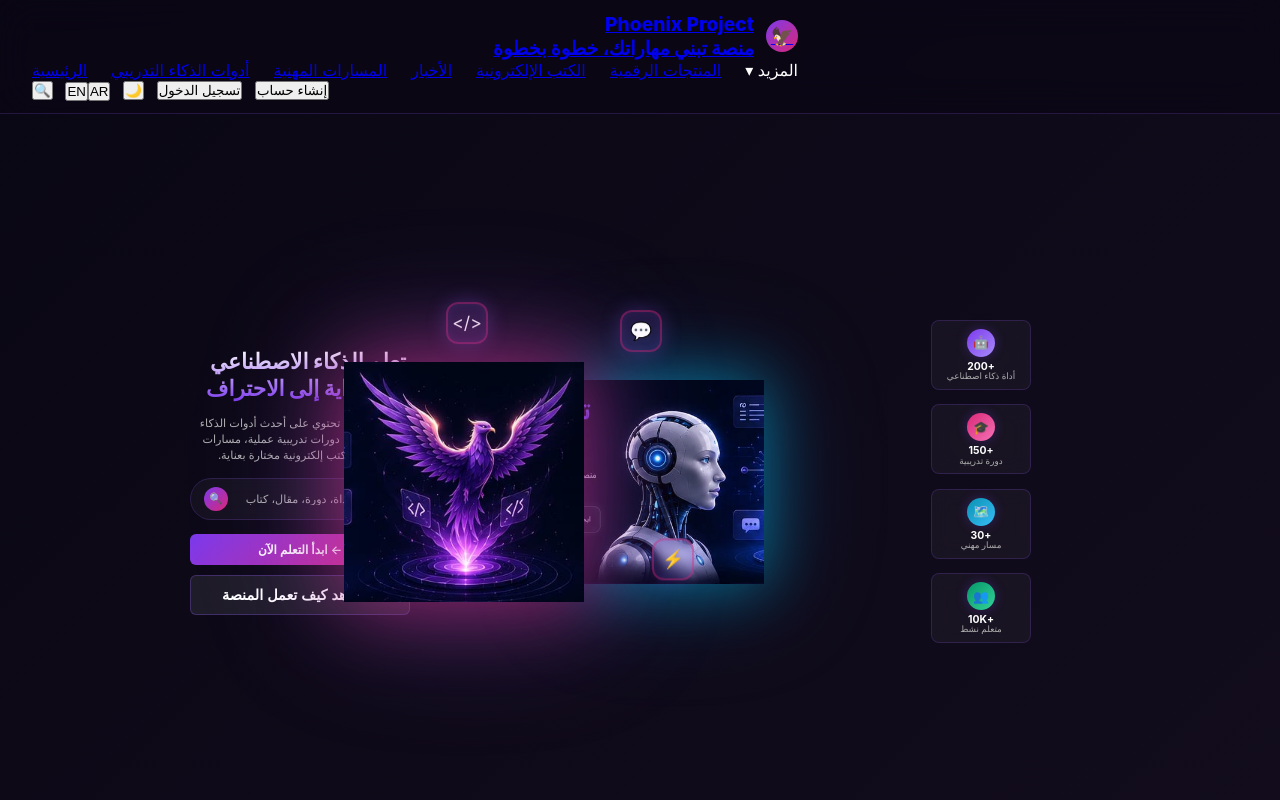
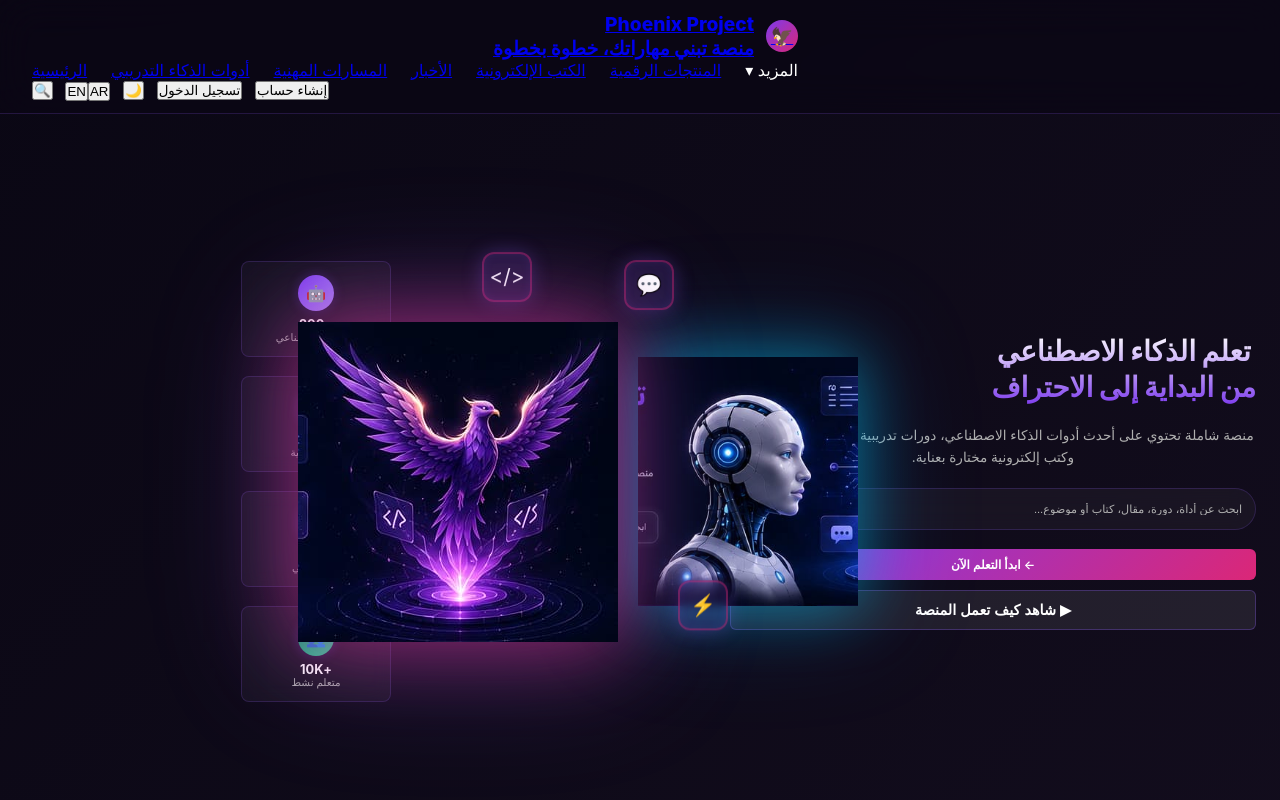
Before and after one commit to tambeabdulkarim/ai-priject, a Next.js app: page /ar in a window 1280 px wide. Shown: the top 800 px of the page. Built offline with nearby package versions, Linux system fonts and the light colour scheme.

Commit message:
refactor: restructure hero layout to match reference - wider text, larger images, proportional spacing

```diff
--- a/src/app/globals.css
+++ b/src/app/globals.css
@@ -174,51 +174,51 @@ body {
 /* HERO SECTION - FIT 100VH MINUS NAVBAR */
 .ph-hero {
   height: calc(100vh - 65px);
-  padding: 1.5rem 1rem;
+  padding: 2rem 1.5rem;
   display: flex;
   align-items: center;
   position: relative;
   overflow: hidden;
 }
 
-/* 3-COLUMN LAYOUT: STATS | SCENE | TEXT */
+/* 3-COLUMN LAYOUT: TEXT (L) | ILLUSTRATION (CENTER) | STATS (R) */
 .ph-hero-inner {
-  max-width: 1500px;
+  max-width: 1600px;
   width: 100%;
   height: 100%;
   margin: 0 auto;
   display: grid;
-  grid-template-columns: 100px 1fr 240px;
-  gap: 1.5rem;
+  grid-template-columns: 320px 1fr 150px;
+  gap: 2rem;
   align-items: center;
   justify-items: center;
   position: relative;
 }
 
-/* ILLUSTRATION CONTAINER - ROBOT (LEFT) + PHOENIX (RIGHT) */
+/* ILLUSTRATION CONTAINER - CENTER (LARGE) */
 .ph-illus-container {
   display: flex;
   align-items: center;
   justify-content: center;
-  gap: 0;
+  gap: 20px;
   position: relative;
   height: 100%;
-  max-height: 300px;
+  max-height: 380px;
   width: 100%;
-  max-width: 600px;
+  max-width: 800px;
   grid-column: 2;
 }
 
-/* STATS PANEL - VERTICAL RIGHT COLUMN */
+/* STATS PANEL - RIGHT COLUMN (VERTICAL) */
 .ph-hero-stats {
   display: flex;
   flex-direction: column;
-  gap: 0.9rem;
+  gap: 1.2rem;
   z-index: 2;
-  width: 100px;
+  width: 150px;
   height: 100%;
-  max-height: 300px;
-  grid-column: 1;
+  max-height: 350px;
+  grid-column: 3;
   grid-row: 1;
   justify-content: center;
 }
@@ -227,8 +227,8 @@ body {
   display: flex;
   flex-direction: column;
   align-items: center;
-  gap: 0.3rem;
-  padding: 0.5rem 0.4rem;
+  gap: 0.5rem;
+  padding: 0.8rem 0.6rem;
   background: rgba(255, 255, 255, 0.04);
   border: 1px solid rgba(139, 92, 246, 0.2);
   border-radius: 8px;
@@ -245,34 +245,34 @@ body {
 }
 
 .ph-hstat-icon {
-  width: 28px;
-  height: 28px;
+  width: 36px;
+  height: 36px;
   border-radius: 50%;
   display: flex;
   align-items: center;
   justify-content: center;
-  font-size: 0.8rem;
+  font-size: 1rem;
   box-shadow: 0 0 12px rgba(124, 58, 237, 0.3);
 }
 
 .ph-hstat-num {
-  font-size: 0.65rem;
+  font-size: 0.8rem;
   font-weight: 700;
   line-height: 1;
 }
 
 .ph-hstat-lbl {
-  font-size: 0.55rem;
+  font-size: 0.65rem;
   color: var(--text-secondary);
-  line-height: 1;
+  line-height: 1.1;
   white-space: nowrap;
 }
 
-/* PHOENIX - RIGHT SIDE (LANDSCAPE SCENE) */
+/* PHOENIX - RIGHT (LARGER) */
 .ph-illus-phoenix {
   position: relative;
-  height: 240px;
-  width: 240px;
+  height: 320px;
+  width: 320px;
   display: flex;
   align-items: center;
   justify-content: center;
@@ -291,8 +291,8 @@ body {
 
 .ph-phoenix-glow {
   position: absolute;
-  width: 320px;
-  height: 320px;
+  width: 400px;
+  height: 400px;
   background: radial-gradient(circle, rgba(219, 39, 119, 0.4) 0%, rgba(139, 92, 246, 0.2) 40%, transparent 70%);
   border-radius: 50%;
   filter: blur(40px);
@@ -303,11 +303,11 @@ body {
   animation: ph-glow-pulse 3s ease-in-out infinite;
 }
 
-/* ROBOT - LEFT SIDE (LANDSCAPE SCENE) */
+/* ROBOT - LEFT (LARGER) */
 .ph-illus-robot {
   position: relative;
-  height: 220px;
-  width: 180px;
+  height: 280px;
+  width: 220px;
   display: flex;
   align-items: center;
   justify-content: center;
@@ -325,8 +325,8 @@ body {
 
 .ph-robot-glow {
   position: absolute;
-  width: 280px;
-  height: 280px;
+  width: 340px;
+  height: 340px;
   background: radial-gradient(circle, rgba(6, 182, 212, 0.3) 0%, rgba(59, 130, 246, 0.15) 40%, transparent 70%);
   border-radius: 50%;
   filter: blur(35px);
@@ -350,8 +350,8 @@ body {
 
 .ph-float-icon {
   position: absolute;
-  width: 42px;
-  height: 42px;
+  width: 50px;
+  height: 50px;
   display: flex;
   align-items: center;
   justify-content: center;
@@ -360,75 +360,74 @@ body {
 
 /* Top corners above bird and robot */
 .ph-float-icon.top-left {
-  top: -15px;
-  left: 5%;
+  top: -25px;
+  left: 10%;
   animation-delay: 0s;
 }
 
 .ph-float-icon.top-right {
-  top: -15px;
-  right: 5%;
+  top: -25px;
+  right: 10%;
   animation-delay: 1s;
 }
 
 /* Sides integrated with bird and robot */
 .ph-float-icon.bottom-left {
-  bottom: 50px;
-  left: -20px;
+  bottom: 40px;
+  left: -30px;
   animation-delay: 0.5s;
 }
 
 .ph-float-icon.bottom-right {
-  bottom: 50px;
-  right: -20px;
+  bottom: 40px;
+  right: -30px;
   animation-delay: 1.5s;
 }
 
 .ph-icon-box {
-  width: 42px;
-  height: 42px;
+  width: 50px;
+  height: 50px;
   background: rgba(139, 92, 246, 0.15);
   border: 2px solid rgba(219, 39, 119, 0.4);
   border-radius: 12px;
   display: flex;
   align-items: center;
   justify-content: center;
-  font-size: 1.1rem;
+  font-size: 1.3rem;
   box-shadow: 0 0 20px rgba(139, 92, 246, 0.3),
               inset 0 0 10px rgba(139, 92, 246, 0.1);
   backdrop-filter: blur(5px);
 }
 
-/* TEXT COPY - LEFT COLUMN (NARROWER) */
+/* TEXT COPY - LEFT COLUMN (WIDER) */
 .ph-hero-copy {
   display: flex;
   flex-direction: column;
-  gap: 0.9rem;
+  gap: 1.2rem;
   z-index: 2;
   text-align: right;
   align-items: flex-start;
   width: 100%;
-  max-width: 240px;
-  grid-column: 3;
+  height: 100%;
+  grid-column: 1;
   grid-row: 1;
-  height: 100%;
   justify-content: center;
 }
 
 .ph-h1 {
-  font-size: 1.35rem;
+  font-size: 1.75rem;
   font-weight: 900;
   background: linear-gradient(180deg, #ffffff 0%, #7c3aed 100%);
   -webkit-background-clip: text;
   -webkit-text-fill-color: transparent;
   background-clip: text;
-  line-height: 1.25;
+  line-height: 1.3;
 }
 
 .ph-hero-sub {
-  font-size: 0.7rem;
+  font-size: 0.85rem;
   color: var(--text-secondary);
-  line-height: 1.4;
+  line-height: 1.6;
   width: 100%;
 }
 
```
